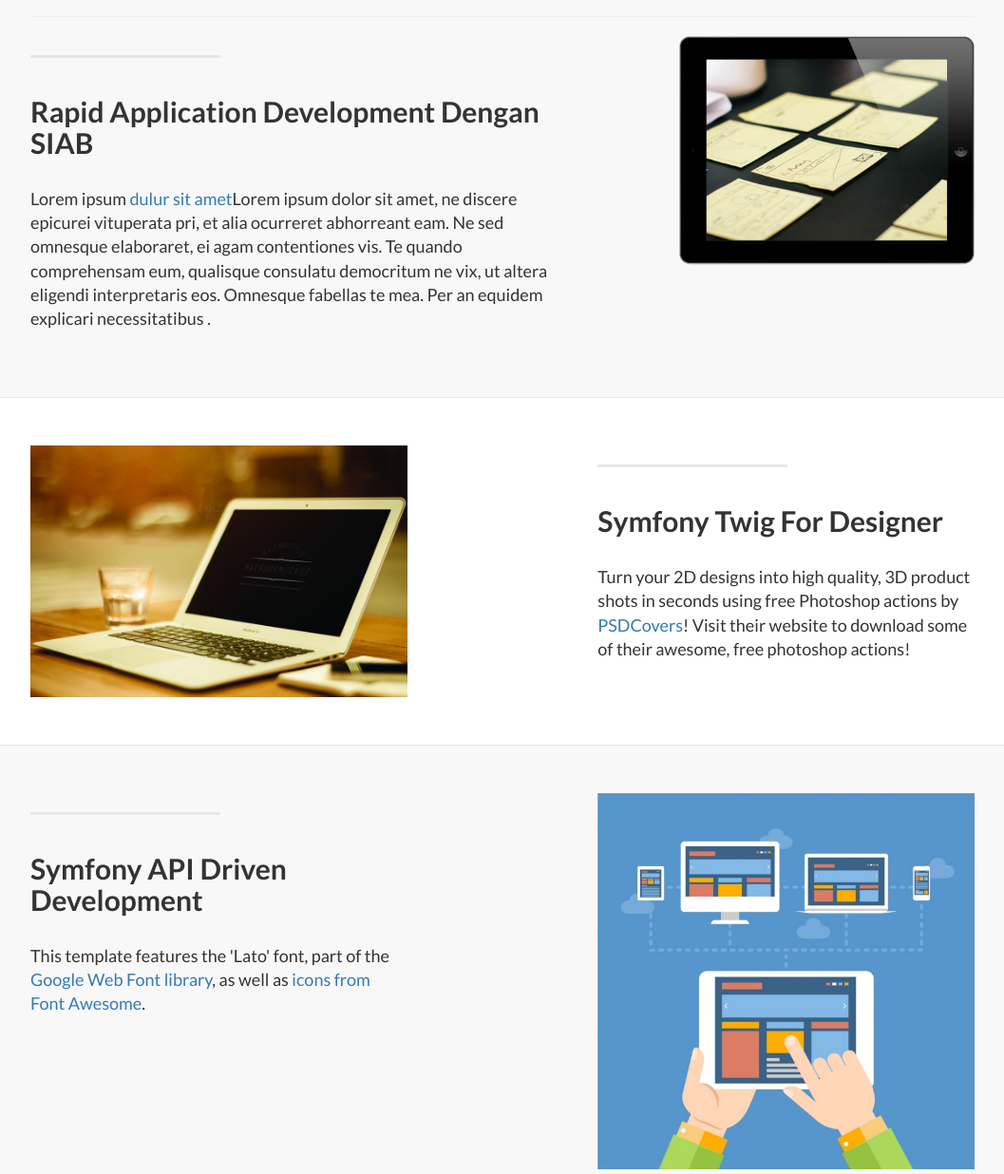
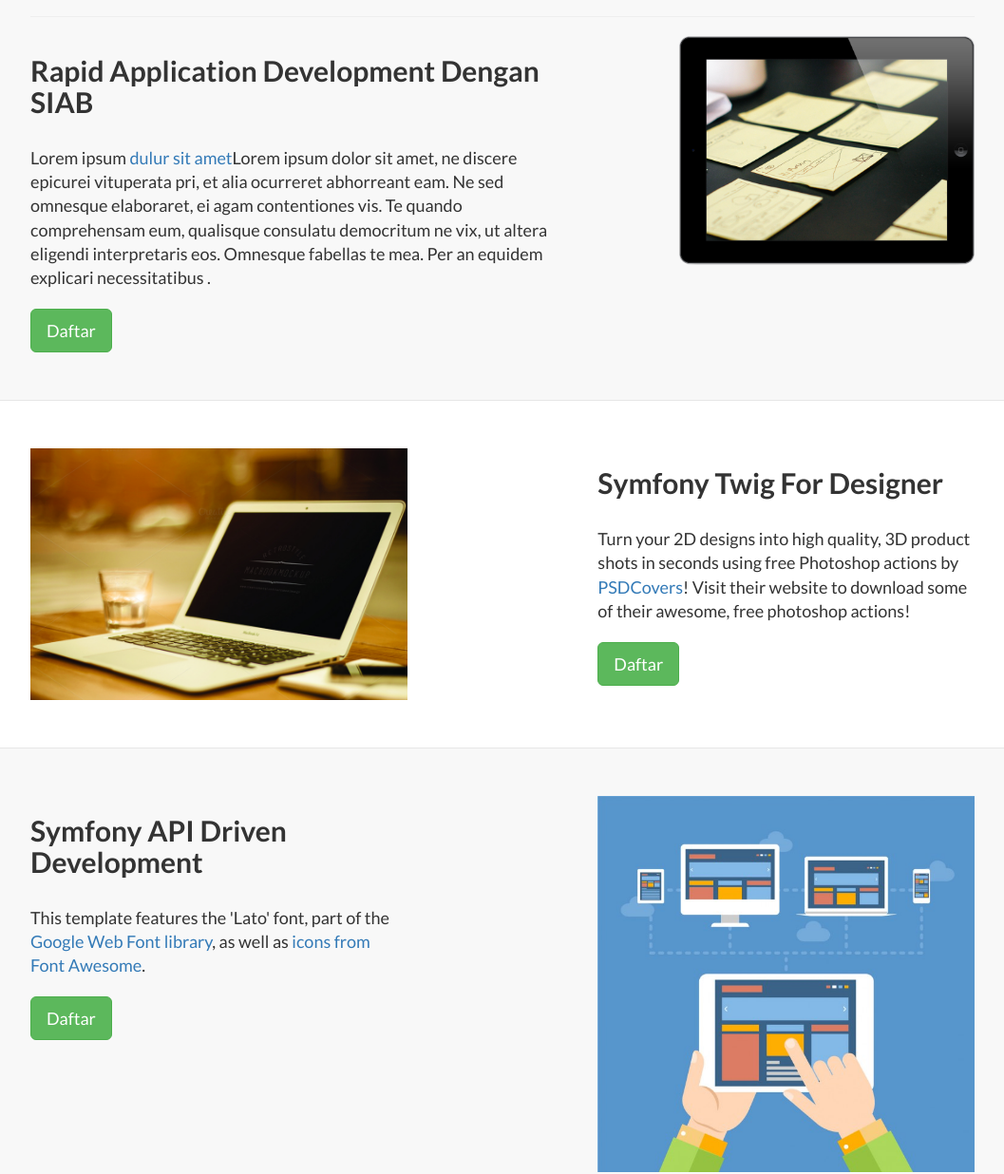
Before and after one commit to SymfonyId/SymfonyId.github.io, a website: page index.html at #/main in a window 1280 px wide. Shown: the part 718-1954 px from the top of the page at 95% size, without its empty margins (111-1168 px from the left). Drawn offline with Linux system fonts and the light colour scheme.

Commit message:
remove spacer and add register button

```diff
--- a/app/main/main.html
+++ b/app/main/main.html
@@ -164,10 +164,10 @@
                 <h1 class="text-center"> Symfony Event</h1> <hr/>
             </div>
             <div class="col-lg-7 col-sm-7 wow bounceIn">
-                <hr class="section-heading-spacer">
                 <div class="clearfix"></div>
                 <h2 class="section-heading ">Rapid Application Development Dengan SIAB</h2>
                 <p class="lead">Lorem ipsum <a target="_blank" href="http://join.deathtothestockphoto.com/">dulur sit amet</a>Lorem ipsum dolor sit amet, ne discere epicurei vituperata pri, et alia ocurreret abhorreant eam. Ne sed omnesque elaboraret, ei agam contentiones vis. Te quando comprehensam eum, qualisque consulatu democritum ne vix, ut altera eligendi interpretaris eos. Omnesque fabellas te mea. Per an equidem explicari necessitatibus .</p>
+                <button class="btn btn-success btn-lg">Daftar</button>
             </div>
             <div class="col-lg-4 col-lg-offset-1 col-sm-6">
                 <img class="img-responsive wow bounceInUp" src="assets/img/ipad.png" alt="">
@@ -187,10 +187,11 @@
 
         <div class="row">
             <div class="col-lg-5 col-lg-offset-1 col-sm-push-6  col-sm-6 wow bounceIn">
-                <hr class="section-heading-spacer">
+
                 <div class="clearfix"></div>
                 <h2 class="section-heading">Symfony Twig For Designer</h2>
                 <p class="lead">Turn your 2D designs into high quality, 3D product shots in seconds using free Photoshop actions by <a target="_blank" href="http://www.psdcovers.com/">PSDCovers</a>! Visit their website to download some of their awesome, free photoshop actions!</p>
+                <button class="btn btn-success btn-lg">Daftar</button>
             </div>
             <div class="col-lg-5 col-sm-pull-6  col-sm-6">
                 <img class="img-responsive" src="assets/img/mac.jpg" alt="">
@@ -209,10 +210,10 @@
 
         <div class="row">
             <div class="col-lg-5 col-sm-6 wow bounceIn">
-                <hr class="section-heading-spacer">
                 <div class="clearfix"></div>
                 <h2 class="section-heading">Symfony API Driven Development<br></h2>
                 <p class="lead">This template features the 'Lato' font, part of the <a target="_blank" href="http://www.google.com/fonts">Google Web Font library</a>, as well as <a target="_blank" href="http://fontawesome.io">icons from Font Awesome</a>.</p>
+                <button class="btn btn-success btn-lg">Daftar</button>
             </div>
             <div class="col-lg-5 col-lg-offset-2 col-sm-6">
                 <img class="img-responsive" src="assets/img/cloud-computing.jpg" alt="">
@@ -252,8 +253,8 @@
 
 
 <script>
-            $(function ($) {
-                var owlOptions = {'items': 1, 'autoplay': true, 'loop': true}
-                $(".owl-carousel").owlCarousel(owlOptions);
-            });
+    $(function ($) {
+        var owlOptions = {'items': 1, 'autoplay': true, 'loop': true}
+        $(".owl-carousel").owlCarousel(owlOptions);
+    });
 </script>
```
